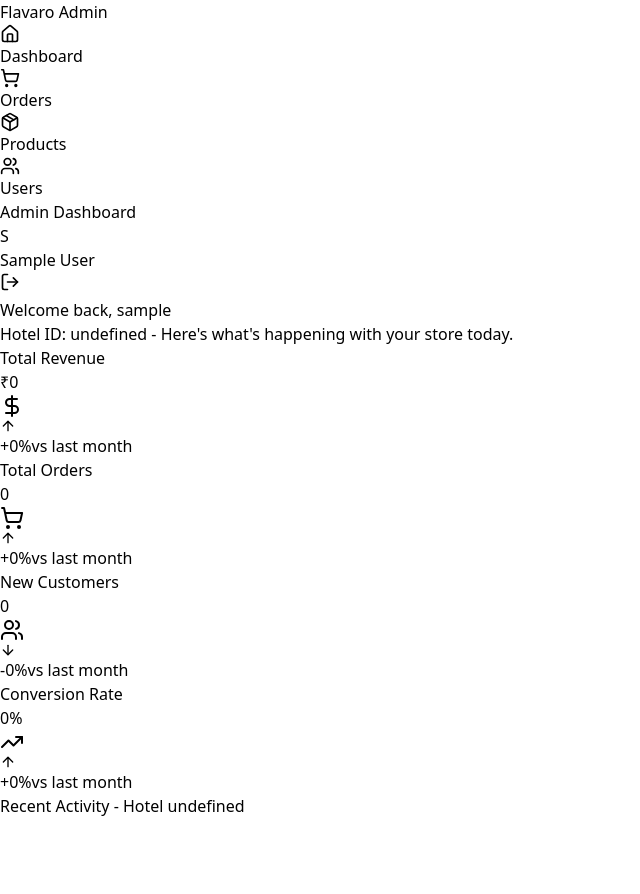
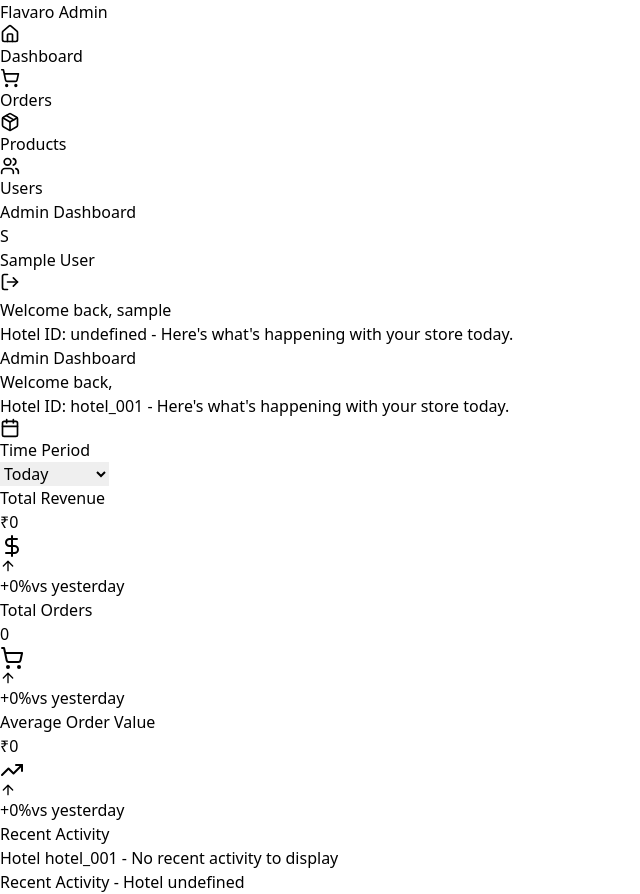
Before and after one commit to DyutSakhiya/REACT, a React (Vite) app: page /admin in a window 1280 px wide. Shown: the whole page, without its empty margins (0-640 px from the left). Before the commit the page ends 818 px from the top, so only its background shows below. Built offline with nearby package versions, Linux system fonts and the light colour scheme; sample sign-in values are in the browser's storage.

Commit message:
complite date

```diff
--- a/src/components/admin/Dashboard.jsx
+++ b/src/components/admin/Dashboard.jsx
@@ -1,11 +1,13 @@
 import React, { useState, useEffect } from "react";
-import { ArrowUp, ArrowDown, TrendingUp, Users as UsersIcon, ShoppingCart, DollarSign } from "lucide-react";
+import { ArrowUp, ArrowDown, TrendingUp, Users as UsersIcon, ShoppingCart, DollarSign, Calendar } from "lucide-react";
 import { useAuth } from "./context/AuthContext";
+import Axios from "axios";
 
 const API_URL = "http://localhost:4000/api";
 
 const Dashboard = () => {
   const { user } = useAuth();
+  const [timePeriod, setTimePeriod] = useState("today");
   const [stats, setStats] = useState([
     {
       title: "Total Revenue",
@@ -22,71 +24,164 @@
       icon: <ShoppingCart size={24} className="text-blue-500" />,
     },
     {
-      title: "New Customers",
-      value: "0",
-      change: "-0%",
-      isPositive: false,
-      icon: <UsersIcon size={24} className="text-purple-500" />,
-    },
-    {
-      title: "Conversion Rate",
-      value: "0%",
+      title: "Average Order Value",
+      value: "₹0",
       change: "+0%",
       isPositive: true,
       icon: <TrendingUp size={24} className="text-orange-500" />,
     },
   ]);
 
+  const [loading, setLoading] = useState(false);
+  const [comparisonData, setComparisonData] = useState({
+    current: { orders: 0, revenue: 0 },
+    previous: { orders: 0, revenue: 0 },
+    percentageChange: { orders: 0, revenue: 0 }
+  });
+
   useEffect(() => {
     if (user && user.hotelId) {
       fetchDashboardData();
     }
-  }, [user]);
+  }, [user, timePeriod]);
 
   const fetchDashboardData = async () => {
+    setLoading(true);
     try {
+      const [orderStats, revenueStats] = await Promise.all([
+        Axios.get(`${API_URL}/admin/order-stats?hotelId=${user.hotelId}&period=${timePeriod}`),
+        Axios.get(`${API_URL}/admin/revenue-stats?hotelId=${user.hotelId}&period=${timePeriod}`),
+      ]);
 
-      const hotelIdNum = parseInt(user.hotelId.replace(/\D/g, '')) || 1;
+      if (orderStats.data.success && revenueStats.data.success) {
+        const orderData = orderStats.data;
+        const revenueData = revenueStats.data;
+
+        setComparisonData({
+          current: {
+            orders: orderData.currentPeriod,
+            revenue: revenueData.currentPeriod,
+          },
+          previous: {
+            orders: orderData.previousPeriod,
+            revenue: revenueData.previousPeriod,
+          },
+          percentageChange: {
+            orders: orderData.percentageChange,
+            revenue: revenueData.percentageChange,
+          }
+        });
+
+        // Calculate average order value
+        const avgOrderValue = orderData.currentPeriod > 0 ? revenueData.currentPeriod / orderData.currentPeriod : 0;
+        const previousAvgOrderValue = orderData.previousPeriod > 0 ? revenueData.previousPeriod / orderData.previousPeriod : 0;
+        const avgOrderValueChange = previousAvgOrderValue > 0 ? ((avgOrderValue - previousAvgOrderValue) / previousAvgOrderValue) * 100 : 0;
 
         const newStats = [
           {
             title: "Total Revenue",
-          value: `₹${(hotelIdNum * 12345).toLocaleString()}`,
-          change: `${hotelIdNum * 2}%`,
-          isPositive: true,
+            value: `₹${revenueData.currentPeriod.toLocaleString()}`,
+            change: `${revenueData.percentageChange >= 0 ? '+' : ''}${revenueData.percentageChange.toFixed(1)}%`,
+            isPositive: revenueData.percentageChange >= 0,
             icon: <DollarSign size={24} className="text-green-500" />,
           },
           {
             title: "Total Orders",
-          value: `${(hotelIdNum * 1234).toLocaleString()}`,
-          change: `${hotelIdNum * 1}%`,
-          isPositive: true,
+            value: orderData.currentPeriod.toString(),
+            change: `${orderData.percentageChange >= 0 ? '+' : ''}${orderData.percentageChange.toFixed(1)}%`,
+            isPositive: orderData.percentageChange >= 0,
             icon: <ShoppingCart size={24} className="text-blue-500" />,
           },
           {
-          title: "New Customers",
-          value: `${(hotelIdNum * 567).toLocaleString()}`,
-          change: `-${hotelIdNum * 0.5}%`,
-          isPositive: false,
-          icon: <UsersIcon size={24} className="text-purple-500" />,
-        },
-        {
-          title: "Conversion Rate",
-          value: `${(hotelIdNum * 0.8).toFixed(1)}%`,
-          change: `+${hotelIdNum * 0.3}%`,
-          isPositive: true,
+            title: "Average Order Value",
+            value: `₹${avgOrderValue.toFixed(0)}`,
+            change: `${avgOrderValueChange >= 0 ? '+' : ''}${avgOrderValueChange.toFixed(1)}%`,
+            isPositive: avgOrderValueChange >= 0,
             icon: <TrendingUp size={24} className="text-orange-500" />,
           },
         ];
 
         setStats(newStats);
+      }
     } catch (error) {
       console.error("Failed to fetch dashboard data:", error);
+    } finally {
+      setLoading(false);
     }
   };
 
+  const getPeriodLabel = () => {
+    const labels = {
+      today: "Today",
+      yesterday: "Yesterday",
+      week: "This Week",
+      month: "This Month",
+      year: "This Year",
+      "5years": "Last 5 Years"
+    };
+    return labels[timePeriod] || "Today";
+  };
+
+  const getPreviousPeriodLabel = () => {
+    const labels = {
+      today: "Yesterday",
+      yesterday: "Day Before",
+      week: "Last Week",
+      month: "Last Month",
+      year: "Last Year",
+      "5years": "Previous 5 Years"
+    };
+    return labels[timePeriod] || "Yesterday";
+  };
+
   return (
-    <div className="grid grid-cols-1 md:grid-cols-2 lg:grid-cols-4 gap-6">
+    <div className="space-y-6">
+      {/* Header Section */}
+      <div className="bg-white p-6 rounded-xl shadow border border-gray-100">
+        <h1 className="text-2xl font-bold text-gray-800">Admin Dashboard</h1>
+        <div className="mt-2 border-t border-gray-200 pt-4">
+          <h2 className="text-lg font-semibold text-gray-700">
+            Welcome back,
+          </h2>
+          <p className="text-gray-600">
+            Hotel ID: {user?.hotelId || "hotel_001"} - Here's what's happening with your store {getPeriodLabel().toLowerCase()}.
+          </p>
+        </div>
+      </div>
+
+      {/* Time Period Selector */}
+      <div className="bg-white p-4 rounded-xl shadow border border-gray-100">
+        <div className="flex items-center justify-between">
+          <div className="flex items-center space-x-2">
+            <Calendar size={20} className="text-gray-600" />
+            <h2 className="text-lg font-semibold">Time Period</h2>
+          </div>
+          <select
+            value={timePeriod}
+            onChange={(e) => setTimePeriod(e.target.value)}
+            className="px-4 py-2 border border-gray-300 rounded-lg focus:outline-none focus:ring-2 focus:ring-blue-500"
+          >
+            <option value="today">Today</option>
+            <option value="yesterday">Yesterday</option>
+            <option value="week">This Week</option>
+            <option value="month">This Month</option>
+            <option value="year">This Year</option>
+            <option value="5years">Last 5 Years</option>
+          </select>
+        </div>
+      </div>
+
+      {/* Loading State */}
+      {loading && (
+        <div className="bg-white p-6 rounded-xl shadow border border-gray-100 text-center">
+          <div className="animate-spin rounded-full h-8 w-8 border-b-2 border-blue-500 mx-auto"></div>
+          <p className="mt-2 text-gray-600">Loading dashboard data...</p>
+        </div>
+      )}
+
+      {/* Main Stats Grid - Fixed to 3 columns for the 3 metrics */}
+      {!loading && (
+        <div className="grid grid-cols-1 md:grid-cols-3 gap-6">
           {stats.map((stat, index) => (
             <div
               key={index}
@@ -99,13 +194,25 @@
                 </div>
                 <div className="p-2 rounded-lg bg-gray-50">{stat.icon}</div>
               </div>
-          <div className={`mt-4 flex items-center text-sm ${stat.isPositive ? "text-green-500" : "text-red-500"}`}>
+              <div className={`mt-4 flex items-center text-sm ${
+                stat.isPositive ? "text-green-500" : "text-red-500"
+              }`}>
                 {stat.isPositive ? <ArrowUp size={16} /> : <ArrowDown size={16} />}
                 <span className="ml-1">{stat.change}</span>
-            <span className="ml-1 text-gray-500">vs last month</span>
+                <span className="ml-1 text-gray-500">vs {getPreviousPeriodLabel().toLowerCase()}</span>
               </div>
             </div>
           ))}
+        </div>
+      )}
+
+      {/* Recent Activity Section */}
+      <div className="bg-white p-6 rounded-xl shadow border border-gray-100">
+        <h2 className="text-lg font-semibold text-gray-800 mb-4">Recent Activity</h2>
+        <div className="text-center py-8 text-gray-500">
+          <p>Hotel {user?.hotelId || "hotel_001"} - No recent activity to display</p>
+        </div>
+      </div>
     </div>
   );
 };
--- a/src/components/admin/pages/Orders.jsx
+++ b/src/components/admin/pages/Orders.jsx
@@ -1,14 +1,17 @@
 import React, { useEffect, useState } from "react";
 import Axios from "axios";
 import jsPDF from "jspdf";
+import { CalendarDays } from "lucide-react"; // calendar icon
 
 const Orders = () => {
   const [orders, setOrders] = useState([]);
   const [activeTab, setActiveTab] = useState("pending");
+  const [dateFilter, setDateFilter] = useState("all");
+  const [selectedDate, setSelectedDate] = useState("");
 
   useEffect(() => {
     fetchOrders();
-  }, []);
+  }, [dateFilter, selectedDate]);
 
   const fetchOrders = () => {
     const userData = localStorage.getItem("user");
@@ -19,7 +22,16 @@
       return;
     }
 
-    Axios.get(`http://localhost:4000/api/admin/orders?hotelId=${user.hotelId}`)
+    const params = new URLSearchParams({ hotelId: user.hotelId });
+
+    if (dateFilter !== "all") {
+      params.append("period", dateFilter);
+      if (dateFilter === "custom" && selectedDate) {
+        params.append("date", selectedDate);
+      }
+    }
+
+    Axios.get(`http://localhost:4000/api/admin/orders?${params.toString()}`)
       .then((res) => {
         if (res.data.success) {
           setOrders(res.data.orders);
@@ -33,14 +45,17 @@
   };
 
   const handleDownload = async (order) => {
-
     const doc = new jsPDF();
     doc.setFontSize(18);
     doc.text("Order Receipt", 20, 20);
 
     doc.setFontSize(12);
     doc.text(`Order ID: ${order.orderId}`, 20, 40);
-    doc.text(`Customer: ${order.customerName || order.userId || "Guest"}`, 20, 50);
+    doc.text(
+      `Customer: ${order.customerName || order.userId || "Guest"}`,
+      20,
+      50
+    );
     doc.text(`Hotel ID: ${order.hotelId || "N/A"}`, 20, 60);
     doc.text(
       `Date: ${
@@ -62,9 +77,7 @@
     doc.save(`Order_${order.orderId}.pdf`);
 
     try {
-
       await Axios.put(`http://localhost:4000/api/orders/${order._id}/complete`);
-
       fetchOrders();
     } catch (err) {
       console.error("Failed to update order status", err);
@@ -72,9 +85,7 @@
   };
 
   const pendingOrders = orders.filter((order) => order.status === "pending");
-  const completedOrders = orders.filter(
-    (order) => order.status === "completed"
-  );
+  const completedOrders = orders.filter((order) => order.status === "completed");
 
   const renderTable = (list, isPending) => (
     <div className="overflow-x-auto mt-4">
@@ -84,6 +95,7 @@
             <th className="px-4 py-2 border">Order ID</th>
             <th className="px-4 py-2 border">Customer</th>
             <th className="px-4 py-2 border">Hotel ID</th>
+            <th className="px-4 py-2 border">Date & Time</th>
             <th className="px-4 py-2 border">Items</th>
             <th className="px-4 py-2 border">Total (₹)</th>
             <th className="px-4 py-2 border">Status</th>
@@ -99,6 +111,11 @@
               </td>
               <td className="px-4 py-2 border">{order.hotelId || "N/A"}</td>
               <td className="px-4 py-2 border">
+                {order.timestamp
+                  ? new Date(order.timestamp).toLocaleString()
+                  : "N/A"}
+              </td>
+              <td className="px-4 py-2 border">
                 <ul className="list-disc ml-5">
                   {order.cartItems?.map((item, idx) => (
                     <li key={idx}>
@@ -111,11 +128,13 @@
                 ₹{calculateTotal(order.cartItems || [])}
               </td>
               <td className="px-4 py-2 border">
-                <span className={`px-2 py-1 rounded ${
-                  order.status === "pending"
-                    ? "bg-yellow-100 text-yellow-800"
-                    : "bg-green-100 text-green-800"
-                }`}>
+                <span
+                  className={`px-2 py-1 rounded ${
+                    order.status === "pending"
+                      ? "bg-yellow-100 text-yellow-800"
+                      : "bg-green-100 text-green-800"
+                  }`}
+                >
                   {order.status}
                 </span>
               </td>
@@ -140,6 +159,38 @@
     <div className="p-5">
       <h1 className="text-2xl font-bold mb-5">Orders Management</h1>
 
+      <div className="mb-5 p-4 bg-gray-50 rounded-lg">
+        <div className="flex flex-wrap gap-4 items-center">
+          <label className="font-medium">Filter by Date:</label>
+
+          <div className="flex items-center gap-2">
+            <select
+              value={dateFilter}
+              onChange={(e) => setDateFilter(e.target.value)}
+              className="px-3 py-2 border border-gray-300 rounded-md focus:outline-none focus:ring-2 focus:ring-blue-500"
+            >
+              <option value="all">All Dates</option>
+              <option value="today">Today</option>
+              <option value="tomorrow">Tomorrow</option>
+              <option value="month">This Month</option>
+              <option value="year">This Year</option>
+              <option value="custom">Custom Date</option>
+            </select>
+
+            <CalendarDays className="text-gray-500 w-5 h-5" />
+          </div>
+
+          {dateFilter === "custom" && (
+            <input
+              type="date"
+              value={selectedDate}
+              onChange={(e) => setSelectedDate(e.target.value)}
+              className="px-3 py-2 border border-gray-300 rounded-md focus:outline-none focus:ring-2 focus:ring-blue-500"
+            />
+          )}
+        </div>
+      </div>
+
       <div className="flex gap-4 mb-5">
         <button
           onClick={() => setActiveTab("pending")}
@@ -163,17 +214,13 @@
         </button>
       </div>
 
-      {activeTab === "pending" ? (
-        pendingOrders.length > 0 ? (
-          renderTable(pendingOrders, true)
-        ) : (
-          <p className="text-gray-500">No pending orders</p>
-        )
-      ) : completedOrders.length > 0 ? (
-        renderTable(completedOrders, false)
-      ) : (
-        <p className="text-gray-500">No completed orders</p>
-      )}
+      {activeTab === "pending"
+        ? pendingOrders.length > 0
+          ? renderTable(pendingOrders, true)
+          : <p className="text-gray-500">No pending orders for selected date</p>
+        : completedOrders.length > 0
+          ? renderTable(completedOrders, false)
+          : <p className="text-gray-500">No completed orders for selected date</p>}
     </div>
   );
 };
```
Lines whose indentation alone changed are shown as unchanged.
